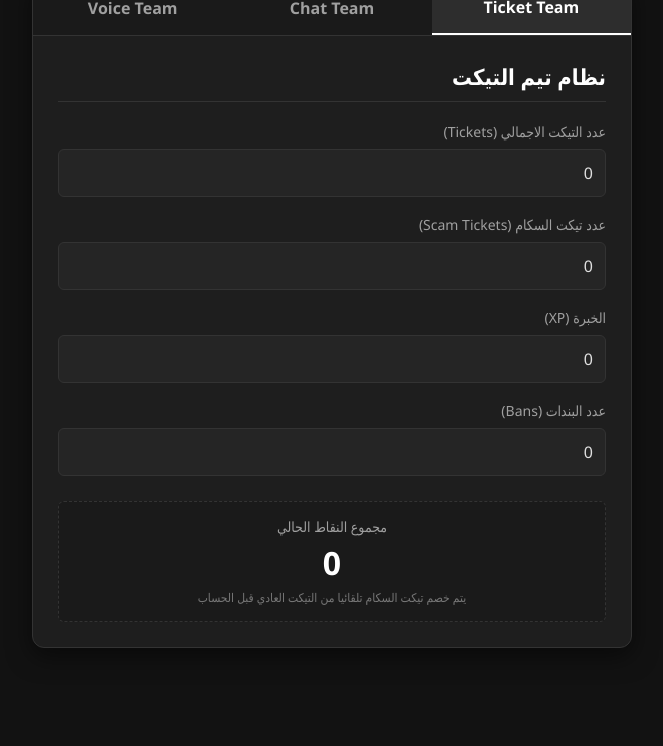
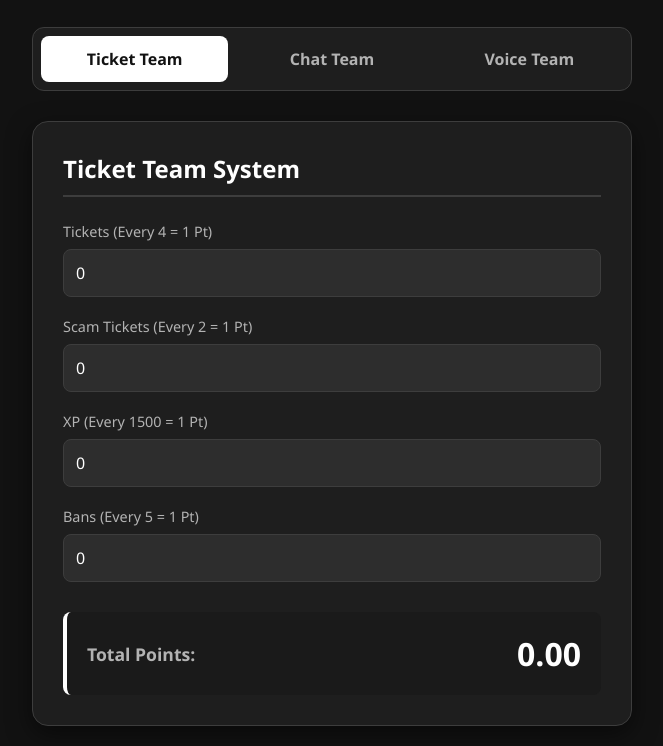
Before and after one commit to abomohabuter/point-calculator, a plain HTML site: page index.html in a window 1280 px wide. Shown: the part 86-832 px from the top of the page, without its empty margins (308-971 px from the left). Before the commit the page ends 800 px from the top, so only its background shows below. Drawn offline with Linux system fonts and the light colour scheme.

Commit message:
Update index.html

```diff
--- a/index.html
+++ b/index.html
@@ -1,19 +1,18 @@
 <!DOCTYPE html>
-<html lang="ar" dir="rtl">
+<html lang="en">
 <head>
     <meta charset="UTF-8">
     <meta name="viewport" content="width=device-width, initial-scale=1.0">
-    <title>حاسبة النقاط</title>
+    <title>Team Points Calculator</title>
     <style>
         :root {
-            --bg-color: #121212;
-            --card-bg: #1e1e1e;
-            --border-color: #333333;
-            --text-color: #e0e0e0;
-            --text-muted: #a0a0a0;
-            --accent-color: #ffffff;
-            --input-bg: #252525;
-            --active-tab: #2d2d2d;
+            --bg-main: #121212;
+            --bg-card: #1e1e1e;
+            --bg-input: #2d2d2d;
+            --text-main: #ffffff;
+            --text-sub: #b3b3b3;
+            --border-color: #3d3d3d;
+            --accent: #ffffff;
         }
 
         * {
@@ -24,298 +23,286 @@
         }
 
         body {
-            background-color: var(--bg-color);
-            color: var(--text-color);
+            background-color: var(--bg-main);
+            color: var(--text-main);
+            display: flex;
+            flex-direction: column;
+            align-items: center;
+            min-height: 100vh;
             padding: 20px;
+        }
+
+        header {
+            width: 100%;
+            max-width: 800px;
+            text-align: center;
+            margin-bottom: 30px;
+        }
+
+        h1 {
+            font-size: 2rem;
+            font-weight: 700;
+            letter-spacing: 1px;
+            margin-bottom: 20px;
+            text-transform: uppercase;
+        }
+
+        /* شريط التنقل */
+        .nav-tabs {
             display: flex;
             justify-content: center;
-            align-items: center;
-            min-height: 100vh;
-        }
-
-        .container {
+            gap: 10px;
+            background-color: var(--bg-card);
+            padding: 8px;
+            border-radius: 12px;
+            border: 1px solid var(--border-color);
+            margin-bottom: 30px;
             width: 100%;
             max-width: 600px;
-            background-color: var(--card-bg);
-            border: 1px solid var(--border-color);
-            border-radius: 12px;
-            overflow: hidden;
-            box-shadow: 0 8px 24px rgba(0, 0, 0, 0.5);
-        }
-
-        /* نظام التبويب العلوي */
-        .tabs {
-            display: flex;
-            background-color: #1a1a1a;
-            border-bottom: 1px solid var(--border-color);
         }
 
         .tab-btn {
-            flex: 1;
-            padding: 15px 10px;
             background: none;
             border: none;
-            color: var(--text-muted);
-            font-size: 16px;
+            color: var(--text-sub);
+            padding: 12px 24px;
+            font-size: 1rem;
             font-weight: 600;
             cursor: pointer;
+            border-radius: 8px;
             transition: all 0.3s ease;
-            text-align: center;
+            flex: 1;
         }
 
         .tab-btn:hover {
-            color: var(--accent-color);
-            background-color: rgba(255, 255, 255, 0.02);
+            color: var(--text-main);
+            background-color: var(--bg-input);
         }
 
         .tab-btn.active {
-            color: var(--accent-color);
-            background-color: var(--active-tab);
-            border-bottom: 2px solid var(--accent-color);
+            background-color: var(--accent);
+            color: var(--bg-main);
         }
 
-        /* محتوى التيمات */
-        .tab-content {
-            padding: 25px;
-            display: none;
+        /* الحاويات والقوائم */
+        .content-container {
+            width: 100%;
+            max-width: 600px;
         }
 
-        .tab-content.active {
+        .team-section {
+            display: none;
+            background-color: var(--bg-card);
+            border: 1px solid var(--border-color);
+            border-radius: 16px;
+            padding: 30px;
+            box-shadow: 0 8px 24px rgba(0,0,0,0.5);
+        }
+
+        .team-section.active {
             display: block;
         }
 
         h2 {
-            margin-bottom: 20px;
-            font-size: 22px;
-            color: var(--accent-color);
-            border-bottom: 1px solid var(--border-color);
+            font-size: 1.5rem;
+            margin-bottom: 25px;
+            border-bottom: 2px solid var(--border-color);
             padding-bottom: 10px;
+            color: var(--text-main);
         }
 
         .input-group {
-            margin-bottom: 18px;
+            margin-bottom: 20px;
+            display: flex;
+            flex-direction: column;
+            gap: 8px;
         }
 
         label {
-            display: block;
-            margin-bottom: 8px;
-            font-size: 14px;
-            color: var(--text-muted);
+            font-size: 0.9rem;
+            color: var(--text-sub);
+            font-weight: 500;
         }
 
-        input[type="number"] {
-            width: 100%;
+        input {
+            background-color: var(--bg-input);
+            border: 1px solid var(--border-color);
+            color: var(--text-main);
             padding: 12px;
-            background-color: var(--input-bg);
-            border: 1px solid var(--border-color);
-            border-radius: 6px;
-            color: var(--text-color);
-            font-size: 16px;
+            border-radius: 8px;
+            font-size: 1rem;
             outline: none;
             transition: border-color 0.3s ease;
         }
 
-        input[type="number"]:focus {
-            border-color: var(--accent-color);
+        input:focus {
+            border-color: var(--accent);
         }
 
-        /* النتيجة والافضلية */
-        .result-box {
-            margin-top: 25px;
-            padding: 15px;
+        /* لوحة عرض النتيجة */
+        .result-panel {
+            margin-top: 30px;
             background-color: #1a1a1a;
-            border: 1px dashed var(--border-color);
-            border-radius: 6px;
-            text-align: center;
+            border-left: 4px solid var(--accent);
+            padding: 20px;
+            border-radius: 8px;
+            display: flex;
+            justify-content: space-between;
+            align-items: center;
         }
 
-        .result-box span {
-            font-size: 14px;
-            color: var(--text-muted);
-            display: block;
-            margin-bottom: 5px;
+        .result-title {
+            font-size: 1.1rem;
+            color: var(--text-sub);
+            font-weight: 600;
         }
 
-        .result-box .points {
-            font-size: 32px;
-            font-weight: bold;
-            color: var(--accent-color);
-        }
-
-        .note {
-            font-size: 12px;
-            color: #777;
-            margin-top: 5px;
+        .points-display {
+            font-size: 2rem;
+            font-weight: 700;
+            color: var(--text-main);
         }
     </style>
 </head>
 <body>
 
-<div class="container">
-    <!-- ازرار التنقل السريع -->
-    <div class="tabs">
-        <button class="tab-btn active" onclick="openTeam(event, 'ticket-team')">Ticket Team</button>
-        <button class="tab-btn" onclick="openTeam(event, 'chat-team')">Chat Team</button>
-        <button class="tab-btn" onclick="openTeam(event, 'voice-team')">Voice Team</button>
+    <header>
+        <h1>Team System Dashboard</h1>
+    </header>
+
+    <!-- أزرار التنقل السريع -->
+    <nav class="nav-tabs">
+        <button class="tab-btn active" onclick="switchTab('ticket')">Ticket Team</button>
+        <button class="tab-btn" onclick="switchTab('chat')">Chat Team</button>
+        <button class="tab-btn" onclick="switchTab('voice')">Voice Team</button>
+    </nav>
+
+    <div class="content-container">
+
+        <!-- Ticket Team Section -->
+        <section id="ticket" class="team-section active">
+            <h2>Ticket Team System</h2>
+            <div class="input-group">
+                <label for="tk-tickets">Tickets (Every 4 = 1 Pt)</label>
+                <input type="number" id="tk-tickets" min="0" value="0" oninput="calculateTicketPoints()">
+            </div>
+            <div class="input-group">
+                <label for="tk-scam">Scam Tickets (Every 2 = 1 Pt)</label>
+                <input type="number" id="tk-scam" min="0" value="0" oninput="calculateTicketPoints()">
+            </div>
+            <div class="input-group">
+                <label for="tk-xp">XP (Every 1500 = 1 Pt)</label>
+                <input type="number" id="tk-xp" min="0" value="0" oninput="calculateTicketPoints()">
+            </div>
+            <div class="input-group">
+                <label for="tk-bans">Bans (Every 5 = 1 Pt)</label>
+                <input type="number" id="tk-bans" min="0" value="0" oninput="calculateTicketPoints()">
             </div>
 
-    <!-- Ticket Team -->
-    <div id="ticket-team" class="tab-content active">
-        <h2>نظام تيم التيكت</h2>
+            <div class="result-panel">
+                <span class="result-title">Total Points:</span>
+                <span id="ticket-total" class="points-display">0.00</span>
+            </div>
+        </section>
+
+        <!-- Chat Team Section -->
+        <section id="chat" class="team-section">
+            <h2>Chat Team System</h2>
             <div class="input-group">
-            <label>عدد التيكت الاجمالي (Tickets)</label>
-            <input type="number" id="t-tickets" value="0" min="0" oninput="calcTicket()">
+                <label for="ch-xp">XP (Every 750 = 1 Pt)</label>
+                <input type="number" id="ch-xp" min="0" value="0" oninput="calculateChatPoints()">
             </div>
             <div class="input-group">
-            <label>عدد تيكت السكام (Scam Tickets)</label>
-            <input type="number" id="t-scam" value="0" min="0" oninput="calcTicket()">
+                <label for="ch-warns">Warns (Every 3 = 1 Pt)</label>
+                <input type="number" id="ch-warns" min="0" value="0" oninput="calculateChatPoints()">
             </div>
             <div class="input-group">
-            <label>الخبرة (XP)</label>
-            <input type="number" id="t-xp" value="0" min="0" oninput="calcTicket()">
+                <label for="ch-events">Events (Every 1 = 10 Pts)</label>
+                <input type="number" id="ch-events" min="0" value="0" oninput="calculateChatPoints()">
+            </div>
+
+            <div class="result-panel">
+                <span class="result-title">Total Points:</span>
+                <span id="chat-total" class="points-display">0.00</span>
+            </div>
+        </section>
+
+        <!-- Voice Team Section -->
+        <section id="voice" class="team-section">
+            <h2>Voice Team System</h2>
+            <div class="input-group">
+                <label for="vc-xp">Voice XP (Every 1500 = 1 Pt)</label>
+                <input type="number" id="vc-xp" min="0" value="0" oninput="calculateVoicePoints()">
             </div>
             <div class="input-group">
-            <label>عدد البندات (Bans)</label>
-            <input type="number" id="t-bans" value="0" min="0" oninput="calcTicket()">
+                <label for="vc-warns">Voice Warns (Every 3 = 1 Pt)</label>
+                <input type="number" id="vc-warns" min="0" value="0" oninput="calculateVoicePoints()">
             </div>
-        <div class="result-box">
-            <span>مجموع النقاط الحالي</span>
-            <div class="points" id="ticket-points">0</div>
-            <div class="note">يتم خصم تيكت السكام تلقائيا من التيكت العادي قبل الحساب</div>
+            <div class="input-group">
+                <label for="vc-events">Events in Chat (Every 1 = 10 Pts)</label>
+                <input type="number" id="vc-events" min="0" value="0" oninput="calculateVoicePoints()">
             </div>
+            <div class="input-group">
+                <label for="vc-stage">Stages (Every 1 = 15 Pts)</label>
+                <input type="number" id="vc-stage" min="0" value="0" oninput="calculateVoicePoints()">
             </div>
 
-    <!-- Chat Team -->
-    <div id="chat-team" class="tab-content">
-        <h2>نظام تيم الشات</h2>
-        <div class="input-group">
-            <label>الخبرة (XP)</label>
-            <input type="number" id="c-xp" value="0" min="0" oninput="calcChat()">
+            <div class="result-panel">
+                <span class="result-title">Total Points:</span>
+                <span id="voice-total" class="points-display">0.00</span>
             </div>
-        <div class="input-group">
-            <label>عدد التحذيرات (Warns)</label>
-            <input type="number" id="c-warns" value="0" min="0" oninput="calcChat()">
-        </div>
-        <div class="input-group">
-            <label>عدد الايفنتات (Events - الحد الاقصى 1)</label>
-            <input type="number" id="c-events" value="0" min="0" max="1" oninput="calcChat()">
-        </div>
-        <div class="result-box">
-            <span>مجموع النقاط الحالي</span>
-            <div class="points" id="chat-points">0</div>
-        </div>
-    </div>
+        </section>
 
-    <!-- Voice Team -->
-    <div id="voice-team" class="tab-content">
-        <h2>نظام تيم الفويس</h2>
-        <div class="input-group">
-            <label>خبرة الفويس (Voice XP)</label>
-            <input type="number" id="v-xp" value="0" min="0" oninput="calcVoice()">
-        </div>
-        <div class="input-group">
-            <label>تحذيرات الفويس (Voice Warns)</label>
-            <input type="number" id="v-warns" value="0" min="0" oninput="calcVoice()">
-        </div>
-        <div class="input-group">
-            <label>ايفنت في الشات (Chat Event - الحد الاقصى 1)</label>
-            <input type="number" id="v-events" value="0" min="0" max="1" oninput="calcVoice()">
-        </div>
-        <div class="input-group">
-            <label>ايفنت الستيج (Stage Event - الحد الاقصى 1)</label>
-            <input type="number" id="v-stage" value="0" min="0" max="1" oninput="calcVoice()">
-        </div>
-        <div class="result-box">
-            <span>مجموع النقاط الحالي</span>
-            <div class="points" id="voice-points">0</div>
-        </div>
-    </div>
     </div>
 
     <script>
-    // وظيفة التنقل بين التبويبات بدون اعادة تحميل الصفحة
-    function openTeam(evt, teamId) {
-        var i, tabcontent, tablinks;
-        tabcontent = document.getElementsByClassName("tab-content");
-        for (i = 0; i < tabcontent.length; i++) {
-            tabcontent[i].style.display = "none";
-            tabcontent[i].classList.remove("active");
-        }
-        tablinks = document.getElementsByClassName("tab-btn");
-        for (i = 0; i < tablinks.length; i++) {
-            tablinks[i].classList.remove("active");
-        }
-        document.getElementById(teamId).style.display = "block";
-        document.getElementById(teamId).classList.add("active");
-        evt.currentTarget.classList.add("active");
+        // دالة التنقل الفوري بين القوائم بدون إعادة تحميل الصفحة
+        function switchTab(teamId) {
+            // إخفاء جميع الأقسام
+            document.querySelectorAll('.team-section').forEach(section => {
+                section.classList.remove('active');
+            });
+            // إزالة الحالة النشطة من الأزرار
+            document.querySelectorAll('.tab-btn').forEach(btn => {
+                btn.classList.remove('active');
+            });
+
+            // إظهار القسم المطلوب وتفعيل زره
+            document.getElementById(teamId).classList.add('active');
+            event.currentTarget.classList.add('active');
         }
 
-    // حساب نقاط Ticket Team
-    function calcTicket() {
-        let totalTickets = parseInt(document.getElementById('t-tickets').value) || 0;
-        let scamTickets = parseInt(document.getElementById('t-scam').value) || 0;
-        let xp = parseInt(document.getElementById('t-xp').value) || 0;
-        let bans = parseInt(document.getElementById('t-bans').value) || 0;
+        // حساب نقاط تيم الـ Ticket
+        function calculateTicketPoints() {
+            const tickets = parseFloat(document.getElementById('tk-tickets').value) || 0;
+            const scam = parseFloat(document.getElementById('tk-scam').value) || 0;
+            const xp = parseFloat(document.getElementById('tk-xp').value) || 0;
+            const bans = parseFloat(document.getElementById('tk-bans').value) || 0;
 
-        // خصم السكام من التيكت العادي
-        let regularTickets = totalTickets - scamTickets;
-        if (regularTickets < 0) regularTickets = 0;
-
-        let pointsFromTickets = Math.floor(regularTickets / 4);
-        let pointsFromScam = Math.floor(scamTickets / 2);
-        let pointsFromXp = Math.floor(xp / 1500);
-        let pointsFromBans = Math.floor(bans / 5);
-
-        let totalPoints = pointsFromTickets + pointsFromScam + pointsFromXp + pointsFromBans;
-        document.getElementById('ticket-points').innerText = totalPoints;
+            const total = (tickets / 4) + (scam / 2) + (xp / 1500) + (bans / 5);
+            document.getElementById('ticket-total').innerText = total.toFixed(2);
         }
 
-    // حساب نقاط Chat Team
-    function calcChat() {
-        let xp = parseInt(document.getElementById('c-xp').value) || 0;
-        let warns = parseInt(document.getElementById('c-warns').value) || 0;
-        let events = parseInt(document.getElementById('c-events').value) || 0;
+        // حساب نقاط تيم الـ Chat
+        function calculateChatPoints() {
+            const xp = parseFloat(document.getElementById('ch-xp').value) || 0;
+            const warns = parseFloat(document.getElementById('ch-warns').value) || 0;
+            const events = parseFloat(document.getElementById('ch-events').value) || 0;
 
-        // قفل الحد الاقصى للايفنت عند 1
-        if (events > 1) {
-            events = 1;
-            document.getElementById('c-events').value = 1;
+            const total = (xp / 750) + (warns / 3) + (events * 10);
+            document.getElementById('chat-total').innerText = total.toFixed(2);
         }
 
-        let pointsFromXp = Math.floor(xp / 750);
-        let pointsFromWarns = Math.floor(warns / 3);
-        let pointsFromEvents = events * 10;
+        // حساب نقاط تيم الـ Voice
+        function calculateVoicePoints() {
+            const xp = parseFloat(document.getElementById('vc-xp').value) || 0;
+            const warns = parseFloat(document.getElementById('vc-warns').value) || 0;
+            const events = parseFloat(document.getElementById('vc-events').value) || 0;
+            const stage = parseFloat(document.getElementById('vc-stage').value) || 0;
 
-        let totalPoints = pointsFromXp + pointsFromWarns + pointsFromEvents;
-        document.getElementById('chat-points').innerText = totalPoints;
-    }
-
-    // حساب نقاط Voice Team
-    function calcVoice() {
-        let xp = parseInt(document.getElementById('v-xp').value) || 0;
-        let warns = parseInt(document.getElementById('v-warns').value) || 0;
-        let events = parseInt(document.getElementById('v-events').value) || 0;
-        let stage = parseInt(document.getElementById('v-stage').value) || 0;
-
-        // قفل الحد الاقصى عند 1
-        if (events > 1) {
-            events = 1;
-            document.getElementById('v-events').value = 1;
-        }
-        if (stage > 1) {
-            stage = 1;
-            document.getElementById('v-stage').value = 1;
-        }
-
-        let pointsFromXp = Math.floor(xp / 1500);
-        let pointsFromWarns = Math.floor(warns / 3);
-        let pointsFromEvents = events * 10;
-        let pointsFromStage = stage * 15;
-
-        let totalPoints = pointsFromXp + pointsFromWarns + pointsFromEvents + pointsFromStage;
-        document.getElementById('voice-points').innerText = totalPoints;
+            const total = (xp / 1500) + (warns / 3) + (events * 10) + (stage * 15);
+            document.getElementById('voice-total').innerText = total.toFixed(2);
         }
     </script>
-
 </body>
 </html>
```
Lines whose indentation alone changed are shown as unchanged.
